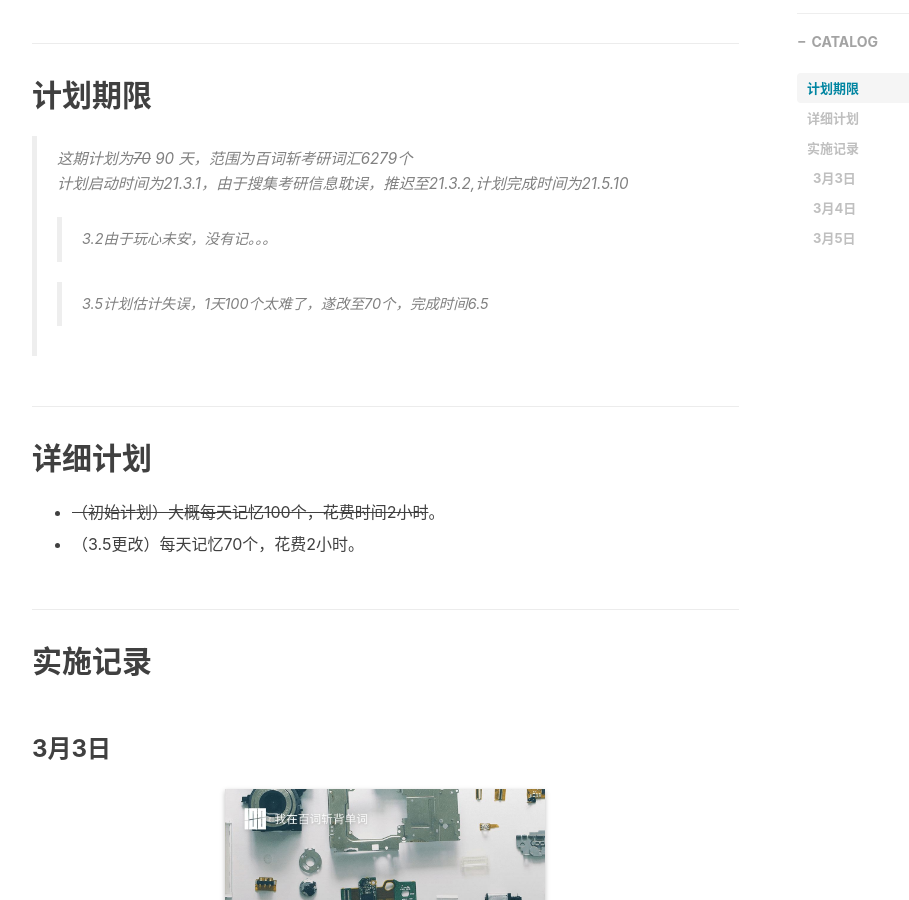
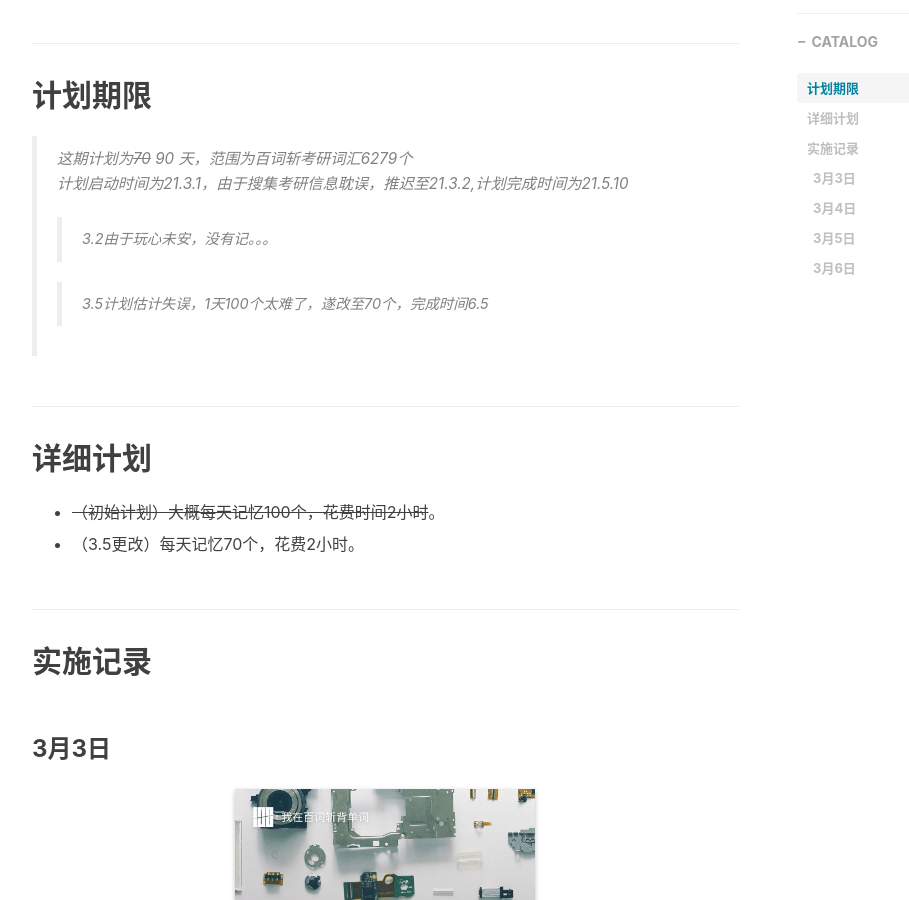
Before and after one commit to Zoomds/Zoomds.github.io, a Jekyll site: the page built from _posts/Project/2021-02-26-BaiCiZhan-1.md, in a window 1280 px wide and 900 px high, scrolled down 550 px. Shown: the whole window, without its empty margins (233-1142 px from the left). Built offline with Jekyll 4.4.1, drawn with Linux system fonts in a browser that asks for light colours; nearby versions of some CDN libraries; comment, search, counter and statistics services are not loaded.

Commit message:
打卡
3月6日，改了sw.js中一个头像文件名

```diff
--- a/_posts/Project/2021-02-26-BaiCiZhan-1.md
+++ b/_posts/Project/2021-02-26-BaiCiZhan-1.md
@@ -27,11 +27,15 @@
 ## 实施记录
 
 ### 3月3日
-<img class="shadow" width="320" src="/img/in-post/post-Baicizhan-1/3.3.jpg" />
+<img class="shadow" width="300" src="/img/in-post/post-Baicizhan-1/3.3.jpg" />
 
 ### 3月4日
-<img class="shadow" width="320" src="/img/in-post/post-Baicizhan-1/3.4.jpg" />
+<img class="shadow" width="300" src="/img/in-post/post-Baicizhan-1/3.4.jpg" />
 
 ### 3月5日
 
-<img class="shadow" width="320" src="/img/in-post/post-Baicizhan-1/3.5.jpg" />
+<img class="shadow" width="300" src="/img/in-post/post-Baicizhan-1/3.5.jpg" />
+
+### 3月6日
+
+<img class="shadow" width="300" src="/img/in-post/post-Baicizhan-1/3.6.jpg" />
--- a/sw.js
+++ b/sw.js
@@ -20,7 +20,7 @@
   "./js/hux-blog.min.js",
   "./js/snackbar.js",
   "./img/icon_wechat.png",
-  "./img/avatar-hux.jpg",
+  "./img/avatar-Zoom.jpg",
   "./img/home-bg.jpg",
   "./img/404-bg.jpg",
   "./css/hux-blog.min.css",
```
Also changed, not shown: img/in-post/post-Baicizhan-1/3.6.jpg (added).
